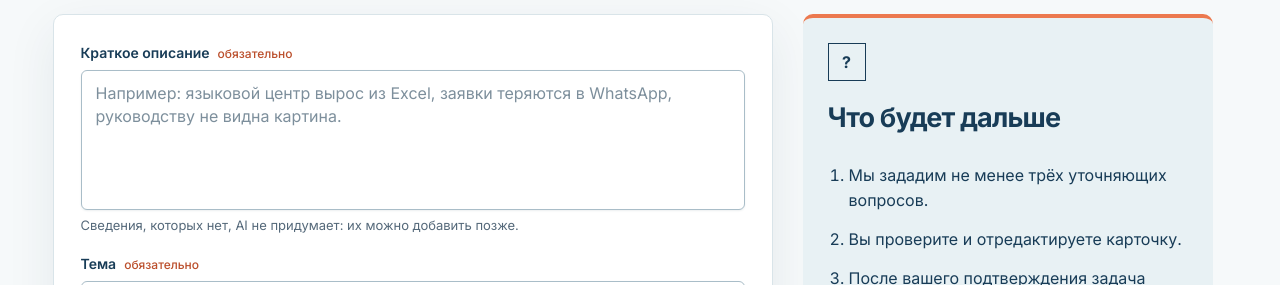
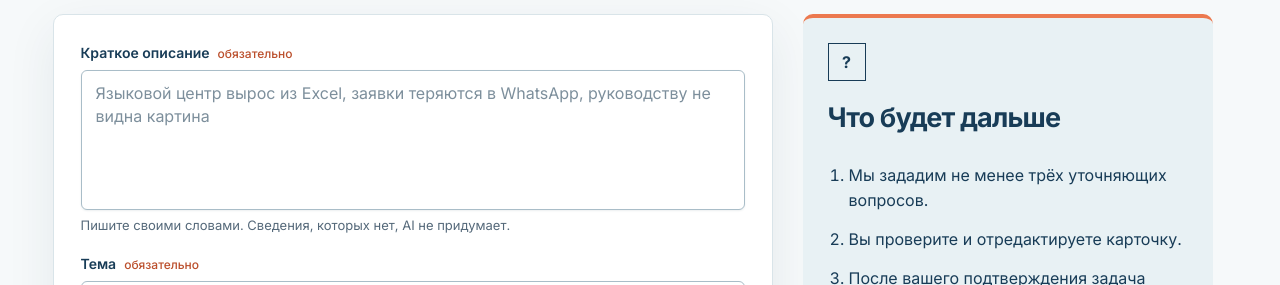
Before and after one commit to BAITC-Hacks/hack-fee6d244-archibalt, a React (Vite) app in the folder web/: page /task/new in a window 1280 px wide. Shown: the part 332-617 px from the top of the page. Built offline with nearby package versions, Linux system fonts and the light colour scheme; no server answers.

Commit message:
Показать подсказку «+N к готовности» у полей карточки; не слать owner_contact при создании

```diff
--- a/web/src/pages/TaskEdit.tsx
+++ b/web/src/pages/TaskEdit.tsx
@@ -3,7 +3,7 @@ import { useNavigate, useParams } from 'react-router-dom'
 import { api, json, withAuth, type Fields, type Task } from '../api'
 import { PageError } from '../components/PageState'
 import { RatingPanel } from '../components/RatingPanel'
-import { fieldSpecs } from '../fields'
+import { fieldSpecs, ratingKey } from '../fields'
 import { useSession } from '../session'
 import { Alert, Button, Field, Input, Loading, Textarea, useToast } from '../ui'
 import { useLoad } from '../useLoad'
@@ -37,7 +37,7 @@ export function TaskEdit() {
       <form className="paper-form edit-form" onSubmit={event => { event.preventDefault(); void save() }}>
         {submitError && <Alert tone="error">{submitError}</Alert>}
         <div className="form-section-title"><h2>Карточка задачи</h2><span>Все сведения редактируемы</span></div>
-        {fieldSpecs.map(spec => <Field key={spec.key} id={spec.key} className="form-field" label={spec.label}>
+        {fieldSpecs.map(spec => <Field key={spec.key} id={spec.key} className="form-field" label={spec.label} hint={missingHint(task, spec.key)}>
           {spec.key === 'title' || spec.key === 'contact'
             ? <Input value={fields[spec.key] || ''} onChange={event => setFields({ ...fields, [spec.key]: event.target.value })} placeholder={spec.hint} />
             : <Textarea minRows={2} value={fields[spec.key] || ''} onChange={event => setFields({ ...fields, [spec.key]: event.target.value })} placeholder={spec.hint} />}
@@ -52,3 +52,8 @@ export function TaskEdit() {
     </div>
   </div>
 }
+
+function missingHint(task: Task, field: string) {
+  const miss = task.missing.find(item => item.key === ratingKey(field))
+  return miss && (field !== 'contact' || !task.fields.contact) ? `+${miss.gain} к готовности: ${miss.hint}` : undefined
+}
--- a/web/src/pages/TaskNew.tsx
+++ b/web/src/pages/TaskNew.tsx
@@ -6,7 +6,7 @@ import { useSession } from '../session'
 import { Alert, Button, Chips, Field, Input, Textarea } from '../ui'
 import { useLoad } from '../useLoad'
 
-export const DRAFT_PLACEHOLDER = 'Например: языковой центр вырос из Excel, заявки теряются в WhatsApp, руководству не видна картина.'
+export const DRAFT_PLACEHOLDER = 'Языковой центр вырос из Excel, заявки теряются в WhatsApp, руководству не видна картина'
 
 export function TaskNew() {
   const navigate = useNavigate(); const location = useLocation()
@@ -19,10 +19,10 @@ export function TaskNew() {
 
   useEffect(() => { const timer = window.setTimeout(() => { saveDraft(draft, industry); setSavedAt(Boolean(draft || industry)) }, 400); return () => window.clearTimeout(timer) }, [draft, industry])
 
-  async function create(token: string, contact: string) {
+  async function create(token: string) {
     setBusy(true); setError('')
     try {
-      const task = await api<Task>('/tasks', withToken(token, json('POST', { draft_text: draft, industry, owner_contact: contact })))
+      const task = await api<Task>('/tasks', withToken(token, json('POST', { draft_text: draft, industry })))
       saveDraft('', ''); await refreshBusiness(token)
       navigate(`/task/${task.id}/clarify`)
     } catch (err) { setError(explain(err, 'business', create)) } finally { setBusy(false) }
@@ -34,24 +34,29 @@ export function TaskNew() {
     if (!industry.trim()) { setIndustryError('Укажите тему: по ней команды находят задачи.'); ok = false }
     if (!ok) return
     if (!business) { requestLogin('business', create); return }
-    void create(business.token, business.contact)
+    void create(business.token)
   }
   return <div className="container flow-page">
     <div className="flow-head"><p className="eyebrow">Для бизнеса · шаг 1 из 3</p><h1>С какой задачей нужна помощь?</h1><p className="lead">Напишите как есть. Достаточно пары предложений — дальше мы зададим вопросы, которые помогут команде понять задачу.</p></div>
     <div className="flow-layout">
       <form className="paper-form" onSubmit={submit} noValidate>
         {error && <Alert tone="error">{error}</Alert>}
-        <Field label="Краткое описание" required error={draftError || undefined} hint={savedAt ? 'Черновик сохранён на этом устройстве.' : 'Сведения, которых нет, AI не придумает: их можно добавить позже.'}>
+        <Field label="Краткое описание" required error={draftError || undefined} hint={<DraftHint saved={savedAt} />}>
           <Textarea minRows={5} value={draft} disabled={busy} onChange={event => { setDraft(event.target.value); setDraftError('') }} placeholder={DRAFT_PLACEHOLDER} />
         </Field>
         <Field label="Тема" required error={industryError || undefined}>
           <Input value={industry} disabled={busy} onChange={event => { setIndustry(event.target.value); setIndustryError('') }} placeholder="Например, образование" />
         </Field>
         <Chips label="Темы из каталога" options={data.industries} value={industry} onPick={value => { setIndustry(value); setIndustryError('') }} />
-        <Button type="submit" variant="primary" size="lg" className="form-submit" loading={busy}>{busy ? 'Подбираем вопросы…' : 'Продолжить к вопросам →'}</Button>
+        <Button type="submit" variant="primary" size="lg" className="form-submit" loading={busy}>{busy ? 'AI читает задачу…' : 'Продолжить к вопросам →'}</Button>
         {!business && <p className="field-help">При отправке попросим email или телефон: так вы вернётесь к задаче и увидите отклики.</p>}
       </form>
       <aside className="side-note"><span className="side-note-icon">?</span><h2>Что будет дальше</h2><ol><li>Мы зададим не менее трёх уточняющих вопросов.</li><li>Вы проверите и отредактируете карточку.</li><li>После вашего подтверждения задача появится в каталоге.</li></ol><p>Команду выбираете только вы.</p></aside>
     </div>
   </div>
 }
+
+/** Подсказка под полем черновика: правило AI и тихая отметка автосохранения (место под неё зарезервировано). */
+export function DraftHint({ saved }: { saved: boolean }) {
+  return <span className="draft-hint"><span>Пишите своими словами. Сведения, которых нет, AI не придумает.</span><span className={`draft-saved${saved ? ' is-on' : ''}`} role="status">{saved ? 'Черновик сохранён' : ''}</span></span>
+}
--- a/web/src/styles.css
+++ b/web/src/styles.css
@@ -167,3 +167,9 @@ p.respond-who{display:block}
 .ba-note{margin:12px 0 0;font-size:13px;color:var(--muted)}
 .ba-note a{color:var(--ink);font-weight:600}
 @media(max-width:760px){.before-after{justify-self:start;max-width:none}.catalog-hero .hero-grid{padding:40px 0}}
+.form-field .ui-field-hint{color:var(--accent-darker)}
+
+/* Черновик: подсказка и отметка автосохранения без сдвига вёрстки */
+.draft-hint{display:flex;justify-content:space-between;gap:12px;flex-wrap:wrap}
+.draft-saved{min-width:120px;text-align:right;color:var(--success);opacity:0;transition:opacity .2s var(--ease)}
+.draft-saved.is-on{opacity:1}
```
